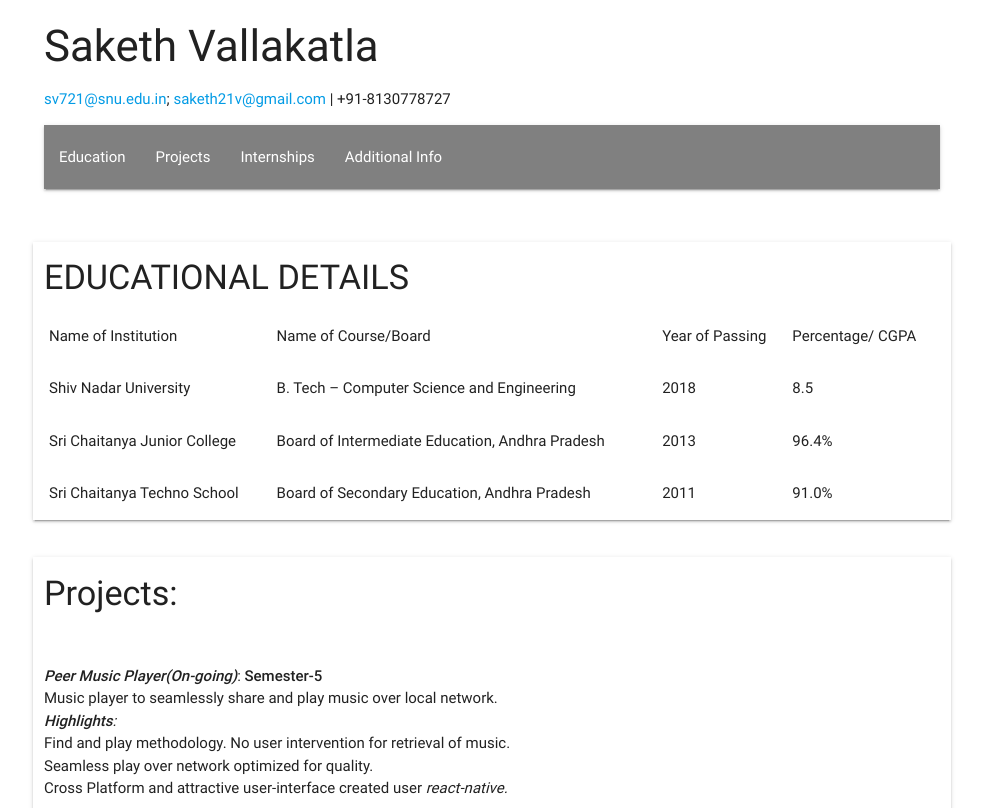
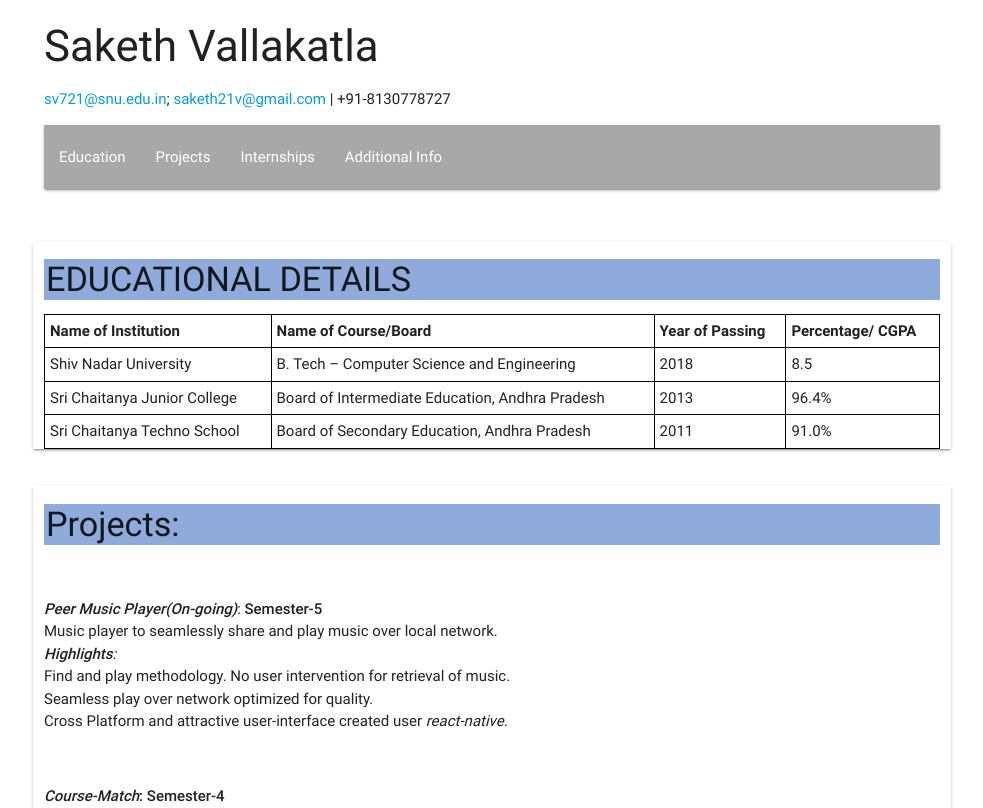
Before and after one commit to saketh21v/InternetAndWebSystems, a plain HTML site: page Resume/index.html in a window 1280 px wide. Shown: the top 808 px of the page, without its empty margins (148-1131 px from the left). Drawn offline with nearby package versions, Linux system fonts and the light colour scheme.

Commit message:
A little colored

```diff
--- a/Resume/css/style.css
+++ b/Resume/css/style.css
@@ -5,5 +5,22 @@ ul {
 }
 
 .nav-wrapper {
+    background-color: #a8a8a8;
+}
+
+#navbar {
     background-color: gray;
 }
+
+h4 {
+    padding: 2px;
+    /* border: 1px solid black; */
+    background-color: #8eabdb;
+}
+
+table,
+th,
+td {
+    padding: 5px;
+    border: 1px solid black;
+}
--- a/Resume/index.html
+++ b/Resume/index.html
@@ -19,7 +19,7 @@
         <h3>Saketh Vallakatla</h3>
         <p><a href="mailto:sv721@snu.edu.in">sv721@snu.edu.in</a>; <a href="mailto:saketh21v@gmail.com">saketh21v@gmail.com</a> | +91-8130778727
         </p>
-        <!-- <div class="row">
+        <!-- <div class="row" id="navbar">
             <div class="col s3">
                 <a href="#Education">Education</a>
             </div>
@@ -51,18 +51,18 @@
                 <table>
                     <tbody>
                         <tr>
-                            <td>
+                            <th>
                                 Name of Institution
-                            </td>
-                            <td>
+                            </th>
+                            <th>
                                 Name of Course/Board
-                            </td>
-                            <td>
+                            </th>
+                            <th>
                                 Year of Passing
-                            </td>
-                            <td>
+                            </th>
+                            <th>
                                 Percentage/ CGPA
-                            </td>
+                            </th>
                         </tr>
                         <tr>
                             <td>
```
